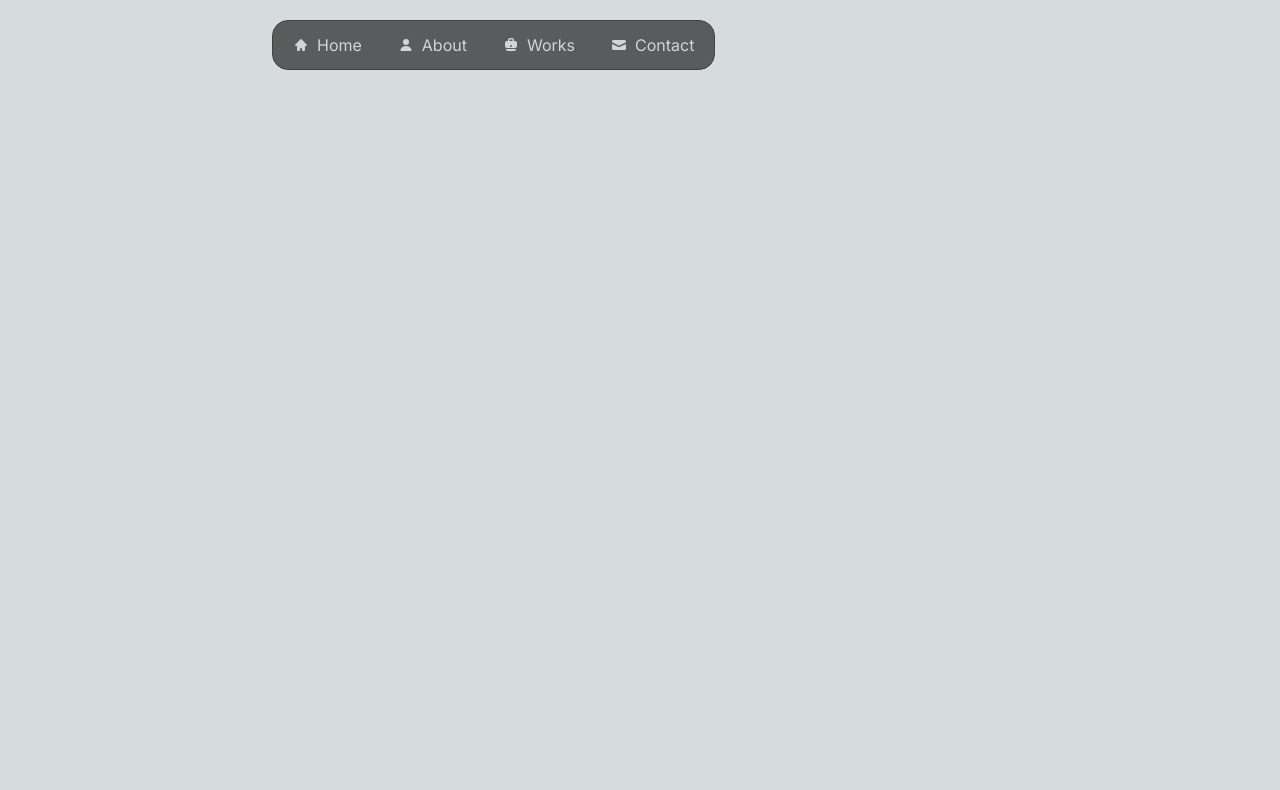
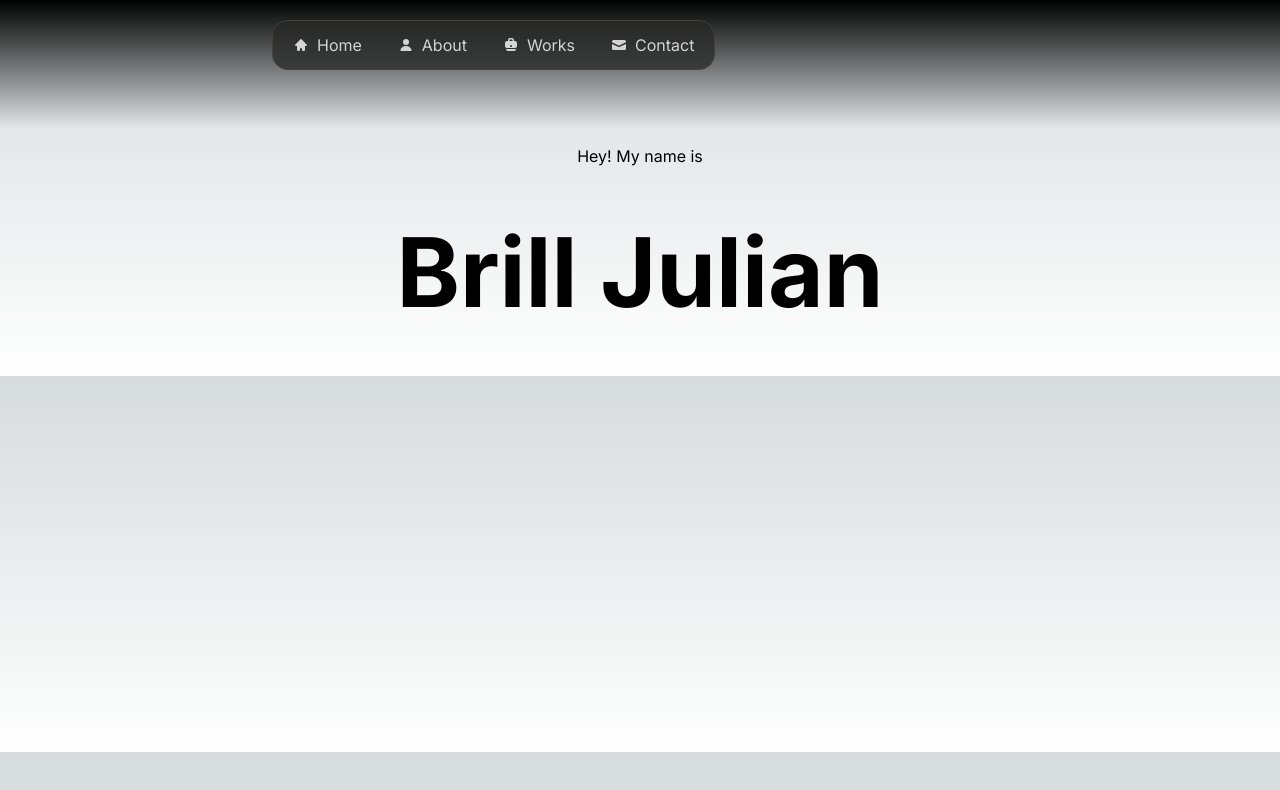
Before and after one commit to riru12/riruweb, a Next.js app: page / in a window 1280 px wide. Shown: the top 790 px of the page. Built offline with nearby package versions, Linux system fonts and the light colour scheme.

Commit message:
added topgradient, work in progress hero banner

```diff
--- /dev/null
+++ b/app/assets/css/hero.css
@@ -0,0 +1,34 @@
+#hero:has(.fancy:hover) .unfancy{
+    opacity:0.2;
+}
+
+.fancy {
+    /* equivalent to text-8xl */
+    font-size: 6rem;
+    line-height: 1;
+    animation: shrink 1s forwards;
+}
+
+.fancy:hover {
+    animation: enlargen 1s forwards;
+}
+
+@keyframes enlargen {
+    100% {
+        /* equivalent to text-9xl */
+        font-size: 8rem; /* 128px */
+        line-height: 1;
+    }
+}
+
+@keyframes shrink {
+    0% {
+        /* equivalent to text-9xl */
+        font-size: 8rem; /* 128px */
+        line-height: 1;
+    }
+    100% {
+        font-size: 6rem; /* 128px */
+        line-height: 1;
+    }
+}
--- /dev/null
+++ b/app/components/hero.jsx
@@ -0,0 +1,17 @@
+import React from "react";
+import "../assets/css/hero.css";
+
+const Hero = () => {
+    return(
+        <div id="hero" className="flex flex-col items-center mt-36 mx-0 px-4 md:mx-[20vw]">
+            <div className="unfancy">Hey! My name is</div>
+            <div className="flex justify-center items-center h-52 w-full fancy">
+                <div className="font-bold">
+                    Brill Julian
+                </div>
+            </div>
+        </div>
+    )
+}
+
+export default Hero
--- a/app/components/navbar.jsx
+++ b/app/components/navbar.jsx
@@ -8,7 +8,7 @@ import ContactIcon from "../assets/icons/ContactIcon.jsx"
 
 const Navbar = () => {
     return (
-        <div className="flex fixed w-full justify-center mx-0 px-4 bottom-5 md:justify-normal md:mx-[20vw] md:top-5 md:bottom-auto">
+        <div className="flex fixed w-full justify-center mx-0 px-4 bottom-5 md:justify-normal md:mx-[20vw] md:top-5 md:bottom-auto z-50">
             <nav className="flex grow justify-around rounded-2xl bg-[#262626b3] backdrop-blur-md border-solid border-stone-700 border-[1px] p-1 gap-1 md:grow-0">
                 <a href="/" className="grow rounded-[12px] text-neutral-300 hover:bg-[#404040d9] text-center px-4 py-2 cursor-pointer">
                     <div className="flex flex-col gap-1 md:flex-row md:gap-2">
--- /dev/null
+++ b/app/components/topgradient.jsx
@@ -0,0 +1,9 @@
+import React from "react";
+
+const Gradient = () => {
+    return(
+        <div className="fixed h-32 w-full top-0 bg-gradient-to-b from-black to-transparent z-40"></div>
+    )
+}
+
+export default Gradient
--- a/app/page.js
+++ b/app/page.js
@@ -1,10 +1,14 @@
 import Image from "next/image";
 import Navbar from "./components/navbar"
+import Gradient from "./components/topgradient"
+import Hero from "./components/hero"
 
 export default function Home() {
   return (
     <main>
       <Navbar />
+      <Gradient />
+      <Hero />
     </main>
   );
 }
```
